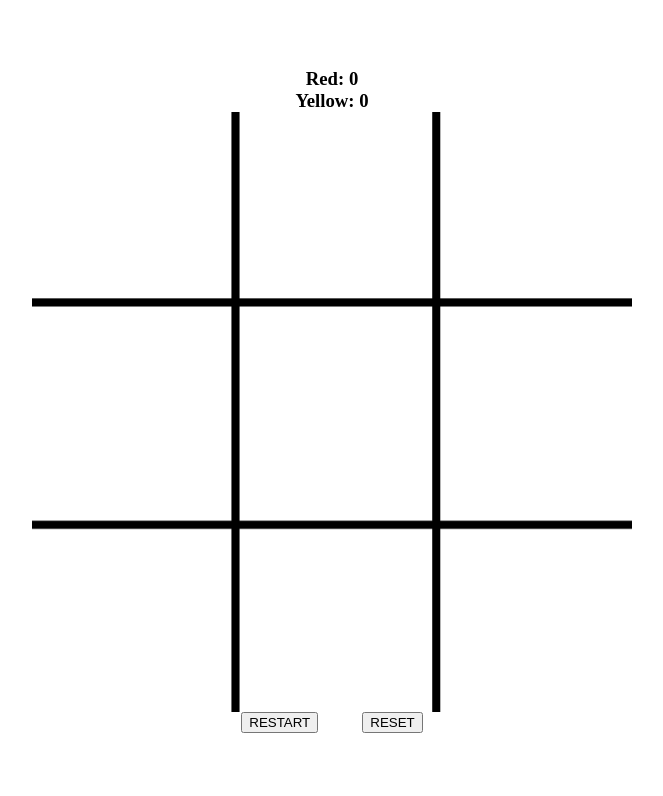
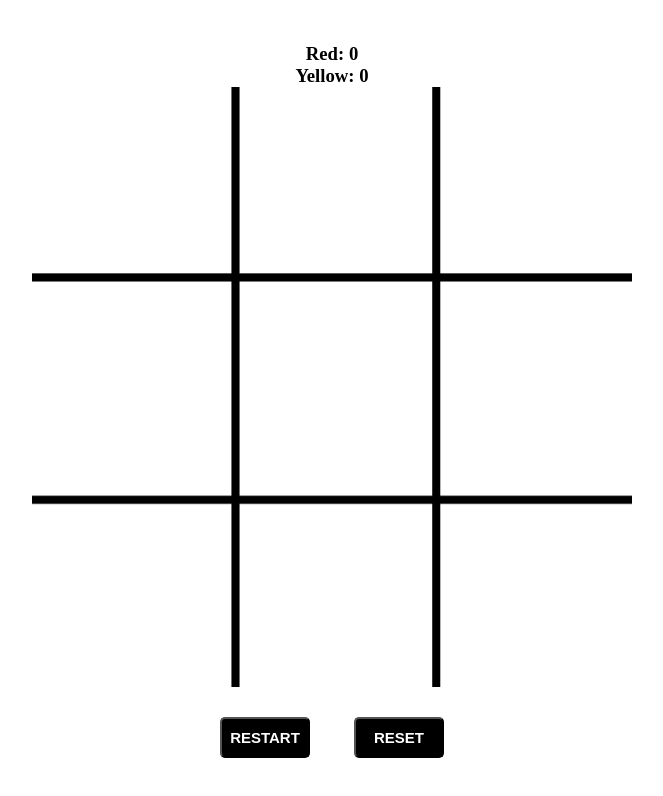
Before and after one commit to ali-ismail02/tic-tac-toe, a plain HTML site: page index.html in a window 1280 px wide. Shown: the whole page, without its empty margins (308-971 px from the left). Drawn offline with Linux system fonts and the light colour scheme.

Commit message:
added button css

```diff
--- a/index.html
+++ b/index.html
@@ -9,8 +9,8 @@
 </head>
 <body id="main">
     <h1 id="winner"></h1>
-    <h3 id="x">Red: 0</h1>
-    <h3 id="y">Yellow: 0</h1>
+    <h3 id="x">Red: 0</h3>
+    <h3 id="y">Yellow: 0</h3>
     <div class="ttt">
         <div class="box">
         </div>
@@ -32,8 +32,8 @@
         </div>
     </div>
     <div class="butttons">
-        <button id="restart">RESTART</button>
-        <button id="reset">RESET</button>
+        <button id="restart" class="button">RESTART</button>
+        <button id="reset" class="button">RESET</button>
     </div>
     <script src="scripts/scripts.js"></script>
 </body>
--- a/styles/styles.css
+++ b/styles/styles.css
@@ -81,8 +81,21 @@ body{
 }
 
 #restart {
-    margin-right: 20px;
+    margin-right: 20px
 }
 #reset {
     margin-left: 20px;
 }
+.button {
+    margin-top: 30px;
+    width: 90px;
+    text-align: center;
+    background-color: black;
+    border-radius: 5px;
+    cursor: pointer;
+    padding: 10px 0px;
+    color: white;
+    font-family: Arial, Helvetica, sans-serif;
+    font-size: 15px;
+    font-weight: 700;
+}
```
